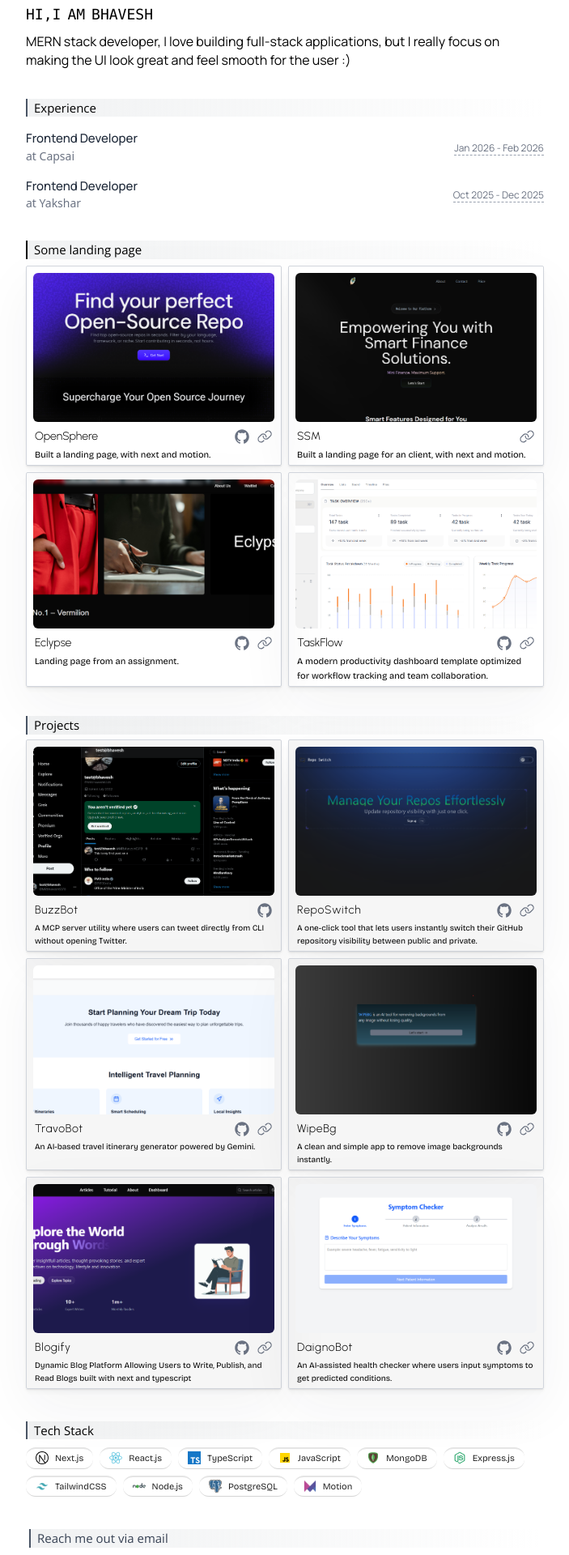
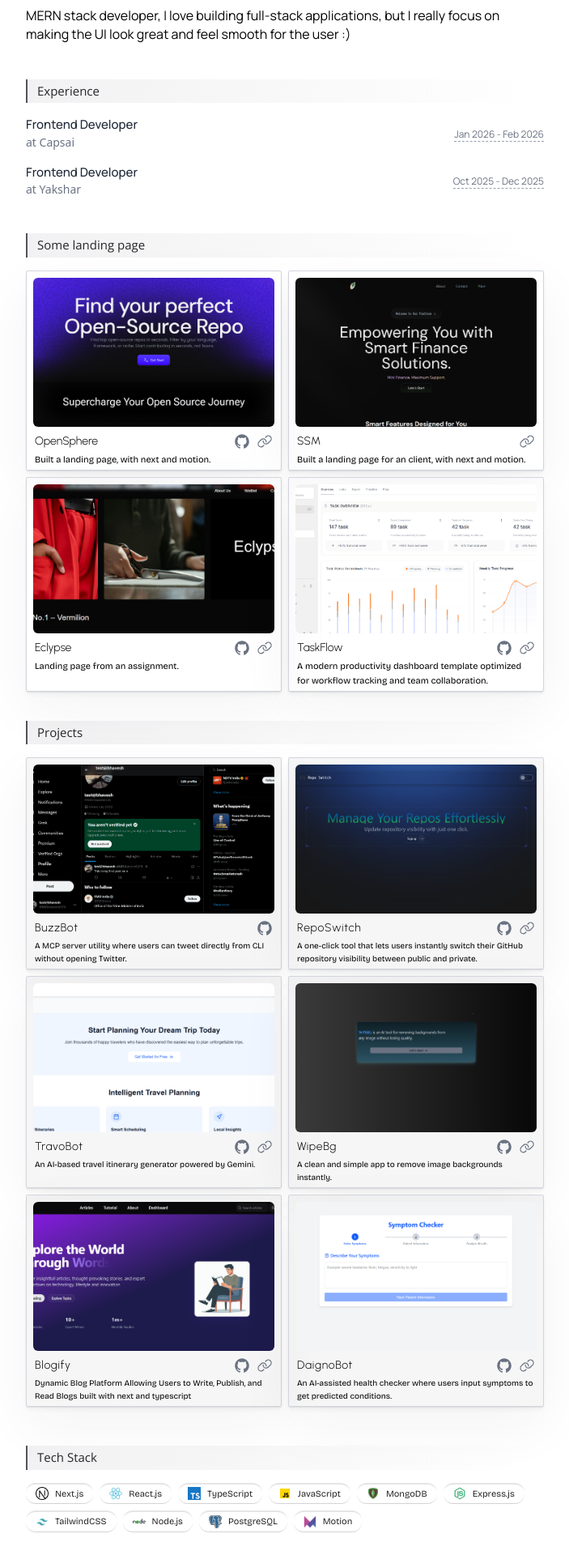
Before and after one commit to Bhaveshanjana/Portfolio, a Next.js app: page / in a window 1280 px wide. Shown: the part 140-2060 px from the top of the page at 81% size, without its empty margins (288-991 px from the left). Built offline with nearby package versions, Linux system fonts and the light colour scheme.

Commit message:
feat(ui): implement phase 1 foundation with design tokens and standardized layout

```diff
--- a/src/app/globals.css
+++ b/src/app/globals.css
@@ -1,6 +1,48 @@
 @import "tailwindcss";
 
 @custom-variant dark (&:is(.dark *));
+
+:root {
+  /* Background layers */
+  --bg-base: #ffffff;
+  --bg-elevated: #f4f4f5; /* zinc-100 */
+  --bg-muted: #e4e4e7; /* zinc-200 */
+
+  /* Borders */
+  --border-subtle: #e4e4e7; /* zinc-200 */
+  --border-strong: #d4d4d8; /* zinc-300 */
+
+  /* Text */
+  --text-primary: #09090b; /* zinc-950 */
+  --text-secondary: #52525b; /* zinc-500 */
+  --text-muted: #71717a; /* zinc-500 */
+}
+
+.dark {
+  /* Background layers */
+  --bg-base: #09090b;   /* zinc-950 — page background */
+  --bg-elevated: #0f0f12;   /* cards, graph container */
+  --bg-muted: #18181b;   /* hover states */
+
+  /* Borders */
+  --border-subtle: #27272a; /* zinc-800 */
+  --border-strong: #3f3f46; /* zinc-700 */
+
+  /* Text */
+  --text-primary: #fafafa; /* zinc-50 */
+  --text-secondary: #a1a1aa; /* zinc-400 */
+  --text-muted: #71717a; /* zinc-500 */
+
+  /* Accent — GitHub greens */
+  --accent-dim: #0e4429;
+  --accent-mid: #26a641;
+  --accent-bright: #39d353;
+
+  /* Status */
+  --status-online: #22c55e;
+  --status-away: #eab308;
+  --status-offline: #52525b;
+}
 
 /* Custom Scrollbar for Webkit (Chrome, Safari, Edge) */
 ::-webkit-scrollbar {
--- a/src/app/page.tsx
+++ b/src/app/page.tsx
@@ -23,8 +23,8 @@ const getBlurVariants = (delay: number): Variants => ({
 const page = () => {
   return (
     <div>
+    <main className="max-w-[680px] mx-auto px-5 space-y-12 pb-20">
       {/* Hero Section */}
-      <div className="max-w-[680px] mx-auto space-y-10">
       <SectionEffect delay={0.1}>
         <Hero />
       </SectionEffect>
@@ -49,7 +49,7 @@ const page = () => {
       <SectionEffect delay={0.2}>
         <Contact />
       </SectionEffect>
-      </div>
+    </main>
     </div>
   );
 };
--- a/src/components/Contact.tsx
+++ b/src/components/Contact.tsx
@@ -3,7 +3,7 @@
 import React, { useState } from "react";
 import axios, { AxiosError } from "axios";
 import { toast } from "react-toastify";
-import { sans } from "@/utils/fonts";
+import { SectionHeader } from "./ui/SectionHeader";
 
 const Contact = () => {
   const [email, setEmail] = useState<string>("");
@@ -45,10 +45,8 @@ const Contact = () => {
     }
   };
   return (
-    <div className=" text-gray-700 space-y-5 mt-9 mb-1 mx-6">
-      <h1 className="text-[14px] md:text-[15px] dark:text-gray-200 bg-gradient-to-r from-[#d3d7da53] dark:bg-gradient-to-r dark:from-[#0C1C21] border-l-2 border-gray-600 dark:border-gray-400">
-        <span className={`ml-2 ${sans}`}>Reach me out via email</span>
-      </h1>
+    <div className="text-gray-700 space-y-5 mt-9 mb-1">
+      <SectionHeader title="Reach me out via email" />
       <form onSubmit={sendEmailMessage}>
         <h3 className="dark:text-gray-400 text-sm md:text-[16px] -mt-2">
           Email
--- a/src/components/Experience.tsx
+++ b/src/components/Experience.tsx
@@ -1,5 +1,6 @@
-import { manrope, sans } from "@/utils/fonts";
+import { manrope } from "@/utils/fonts";
 import React from "react";
+import { SectionHeader } from "./ui/SectionHeader";
 
 const Experience = () => {
     const experiences = [
@@ -17,11 +18,9 @@ const Experience = () => {
 
     return (
         <div className="-my-1">
-            <h1 className="dark:text-gray-300 text-black mb-4 text-[14px] md:text-[15px] mx-5 bg-gradient-to-r from-[#d3d7da53] dark:bg-gradient-to-r dark:from-[#0C1C21] border-l-2 border-gray-600 dark:border-gray-400 ">
-                <span className={`ml-2 ${sans}`}>Experience</span>
-            </h1>
+            <SectionHeader title="Experience" />
 
-            <div className="mx-5 flex flex-col gap-4">
+            <div className="flex flex-col gap-4">
                 {experiences.map((exp, index) => (
                     <div key={index} className="flex  justify-between items-start sm:items-center group">
                         <div className="flex flex-col">
--- a/src/components/Hero.tsx
+++ b/src/components/Hero.tsx
@@ -5,7 +5,7 @@ import { manrope } from "@/utils/fonts";
 const Hero = () => {
   return (
     <div>
-      <div className="mt-36 mx-5">
+      <div className="mt-28">
         <h2 className={`dark:text-gray-400 text-sm md:text-[16px] ${manrope}`}>
           <HyperText
             text="Hi,i am Bhavesh"
--- a/src/components/TechStack.tsx
+++ b/src/components/TechStack.tsx
@@ -1,6 +1,7 @@
-import { bricolage_grotesque, sans } from "@/utils/fonts";
+import { bricolage_grotesque } from "@/utils/fonts";
 import Image from "next/image";
 import React from "react";
+import { SectionHeader } from "./ui/SectionHeader";
 
 type data = {
   name: string;
@@ -22,10 +23,8 @@ const TechStack = () => {
   ];
   return (
     <>
-      <h1 className="dark:text-gray-300 text-black mb-2.5 text-[14px] md:text-[15px] mx-5 bg-gradient-to-r from-[#d3d7da53] dark:bg-gradient-to-r dark:from-[#0C1C21] border-l-2 border-gray-600 dark:border-gray-400 ">
-        <span className={`ml-2 ${sans}`}>Tech Stack</span>
-      </h1>
-      <div className="flex flex-wrap gap-2 mx-5">
+      <SectionHeader title="Tech Stack" />
+      <div className="flex flex-wrap gap-2">
         {techStack.map((content) => (
           <button
             key={content.name}
--- a/src/components/projects/Project.tsx
+++ b/src/components/projects/Project.tsx
@@ -5,7 +5,8 @@ import ProjectCard from "./ProjectCard";
 import Image from "next/image";
 import { IoLogoGithub } from "react-icons/io5";
 import { PiLink } from "react-icons/pi";
-import { bricolage_grotesque, sans, urban } from "@/utils/fonts";
+import { bricolage_grotesque, urban } from "@/utils/fonts";
+import { SectionHeader } from "../ui/SectionHeader";
 
 type project = {
   title: string;
@@ -107,10 +108,8 @@ const Project = () => {
   const saasProjects = data.filter((p) => p.category === "saas");
 
   return (
-    <div className="mx-5">
-      <h3 className="dark:text-gray-300 text-[14px] md:text-[15px] mt-5 mb-2 bg-gradient-to-r from-[#d3d7da53] dark:bg-gradient-to-r dark:from-[#0C1C21] border-l-2">
-        <span className={`ml-2 ${sans}`}>Some landing page</span>
-      </h3>
+    <div>
+      <SectionHeader title="Some landing page" />
       {/* Landing page's */}
       <div className="grid md:grid-cols-2 gap-2">
         {saasProjects.map((sas, index) => (
@@ -177,9 +176,11 @@ const Project = () => {
           </div>
         ))}
       </div>
-      <h1 className="dark:text-gray-300 mt-9 mb-1.5 text-[14px] md:text-[15px] bg-gradient-to-r from-[#d3d7da53] dark:bg-gradient-to-r dark:from-[#0C1C21] border-l-2 border-gray-600 dark:border-gray-400">
-        <span className={`ml-2 ${sans}`}>Projects</span>
-      </h1>
+
+      <div className="mt-9">
+        <SectionHeader title="Projects" />
+      </div>
+
       {/* Main Project card */}
       <div className="grid md:grid-cols-2 gap-2 ">
         {mainProjects.map((project) => (
--- /dev/null
+++ b/src/components/ui/SectionHeader.tsx
@@ -0,0 +1,18 @@
+import React from "react";
+import { sans } from "@/utils/fonts";
+
+type SectionHeaderProps = {
+  title: string;
+  subtitle?: string;
+};
+
+export const SectionHeader = ({ title, subtitle }: SectionHeaderProps) => {
+  return (
+    <div className="mb-4 border-l-2 border-zinc-600 dark:border-zinc-700 pl-3 bg-gradient-to-r from-zinc-200/50 dark:from-zinc-800/20 to-transparent py-1">
+      <h2 className={`text-sm md:text-[15px] text-zinc-800 dark:text-zinc-300 ${sans}`}>
+        {title}
+      </h2>
+      {subtitle && <p className="text-xs text-zinc-500 mt-0.5">{subtitle}</p>}
+    </div>
+  );
+};
--- /dev/null
+++ b/src/components/ui/SurfaceCard.tsx
@@ -0,0 +1,14 @@
+import React from "react";
+
+type SurfaceCardProps = {
+  children: React.ReactNode;
+  className?: string;
+};
+
+export const SurfaceCard = ({ children, className = "" }: SurfaceCardProps) => {
+  return (
+    <div className={`rounded-2xl border border-zinc-200 dark:border-zinc-800/80 bg-white/60 dark:bg-zinc-950/60 backdrop-blur-sm ${className}`}>
+      {children}
+    </div>
+  );
+};
--- a/src/utils/fonts.ts
+++ b/src/utils/fonts.ts
@@ -1,4 +1,4 @@
-import { Bricolage_Grotesque, Manrope, Open_Sans, Quicksand, Urbanist } from "next/font/google";
+import { Bricolage_Grotesque, Manrope, Open_Sans, Urbanist } from "next/font/google";
 
 const bricolage_grotesque_init = Bricolage_Grotesque({
   subsets: ["latin"],
@@ -8,12 +8,6 @@ const bricolage_grotesque_init = Bricolage_Grotesque({
 const manrope_init = Manrope({
   subsets: ["latin"],
   display: "swap",
-});
-
-const quick_init = Quicksand({
-  subsets: ["latin"],
-  display: "swap",
-  weight: "300",
 });
 
 const open_sans = Open_Sans({
@@ -30,6 +24,5 @@ const urbanist_init = Urbanist({
 
 export const bricolage_grotesque = bricolage_grotesque_init.className;
 export const manrope = manrope_init.className;
-export const quick = quick_init.className;
 export const sans = open_sans.className;
 export const urban = urbanist_init.className;
```
Lines whose indentation alone changed are shown as unchanged.
